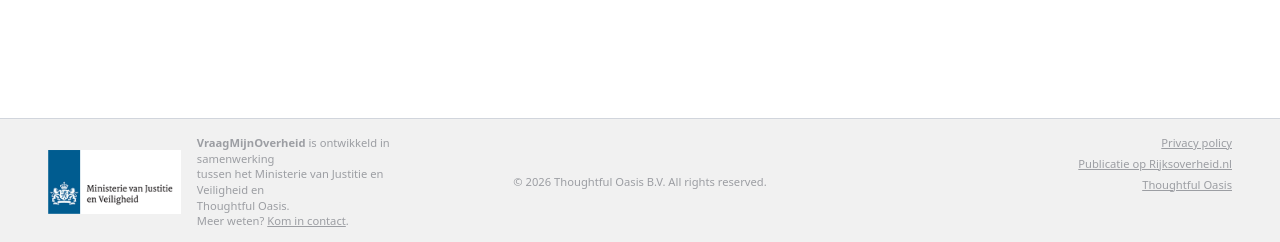
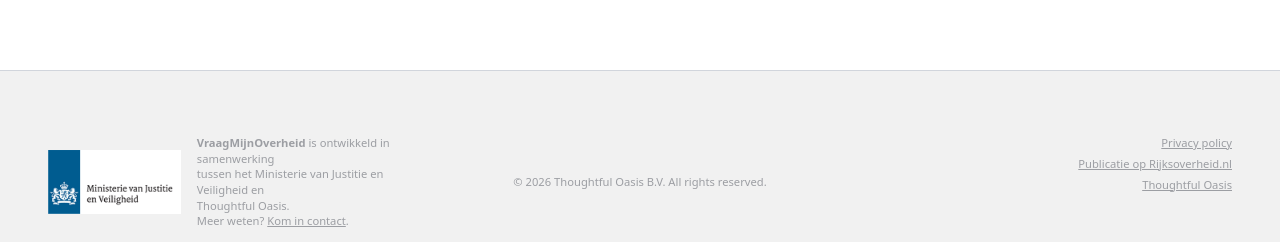
Before and after one commit to bekkblando/woo-frontend, a React (Vite) app: page /finalize in a window 1280 px wide. Shown: the part 555-797 px from the top of the page. Built offline with nearby package versions, Linux system fonts and the light colour scheme; no server answers.

Commit message:
style fix

```diff
--- a/src/components/Footer.tsx
+++ b/src/components/Footer.tsx
@@ -1,6 +1,6 @@
 const Footer = () => {
     return (
-        <footer className="w-full bg-[#f1f1f1] border-t border-gray-300 mt-auto min-h-24">
+        <footer className="w-full bg-[#f1f1f1] border-t border-gray-300 mt-auto pt-12 min-h-24">
             <div className="w-full px-6 md:px-12 py-4 flex flex-col md:flex-row items-center md:items-start justify-between gap-6 md:gap-4" style={{ minHeight: '3rem' }}>
                 {/* Left: Logo + Text */}
                 <div className="flex-1 flex items-center gap-4">
--- a/src/components/RequestForm.tsx
+++ b/src/components/RequestForm.tsx
@@ -423,7 +423,7 @@ const RequestForm = ({ finalize = false }: { finalize?: boolean }) => {
 
     console.log("Request form questions", requestForm.questions);
     return (
-        <div className={`${finalize ? 'flex flex-col md:flex-row gap-6' : 'flex flex-col'}`}>
+        <div className={`${finalize ? 'flex flex-col md:flex-row md:items-start gap-6' : 'flex flex-col'}`}>
             <div className={`${finalize ? 'w-full md:w-1/2' : 'max-h-[70vh]'} flex flex-col`}>
                 <div className={`p-6 md:p-8 flex-1 overflow-y-auto bg-[#F5F5F5] border-2 border-[#738DA7] mb-6`}>
                     <div className="text-sm py-2">
@@ -554,8 +554,8 @@ const RequestForm = ({ finalize = false }: { finalize?: boolean }) => {
                     </button>
                 </div> : ( */}
                 <div className="w-full md:w-1/2 flex flex-col gap-6 px-6">
-                <div className="text-sm w-full md:w-8/10 pt-12 flex flex-col gap-2 justify-between text-left items-center">
-                    <div className="text-2xl font-bold self-start">Download jouw verzoek</div>
+                <div className="text-sm w-full md:w-8/10 flex flex-col gap-2 justify-between text-left items-center">
+                    <div className="text-2xl font-bold self-start leading-none">Download jouw verzoek</div>
                     <div className="self-start">Download hier het verzoek als pdf-bestand, inclusief bronverwijzingen en bijlagen. Je kunt nu zelf besluiten hoe je verder wilt gaan.</div>
                     <button onClick={handleDownloadPdf} disabled={submitting} className="text-base display-inline-block bg-[#154273] mt-2 self-start text-white px-4 py-2">
                     Download verzoek
--- a/src/pages/Finalize.tsx
+++ b/src/pages/Finalize.tsx
@@ -46,7 +46,7 @@ const Finalize = () => {
 
 
     return (
-        <div className="w-full min-h-screen flex flex-col justify-center">
+        <div className="w-full min-h-screen flex flex-col">
             <SEO
                 title="MijnVerzoek - Finaliseer uw Woo verzoek"
                 description="Hier maken we een verzoek voor u klaar. U kunt dit versturen via dit platform of kopiëren en aanpassen. Dan kunt u uw verzoek versturen per mail. Een informatieverzoek of juridisch bindend WOO-verzoek."
@@ -62,7 +62,7 @@ const Finalize = () => {
                     <IconLoader2 className="animate-spin h-8 w-8" />
                 </div>
             ) : (
-            <div className="px-12">
+            <div className="px-12 flex-1 pb-12">
                 <div className="text-2xl font-bold pt-4 pb-2">Mijn verzoek</div>
                 <div className="text-sm pb-6 w-full md:w-1/2">
                   In dit venster zie je nu jouw verzoek. Wil je toch nog aanpassingen doen? Als je terug gaat naar de vorige pagina, kun je het verzoek verder bewerken.
```
